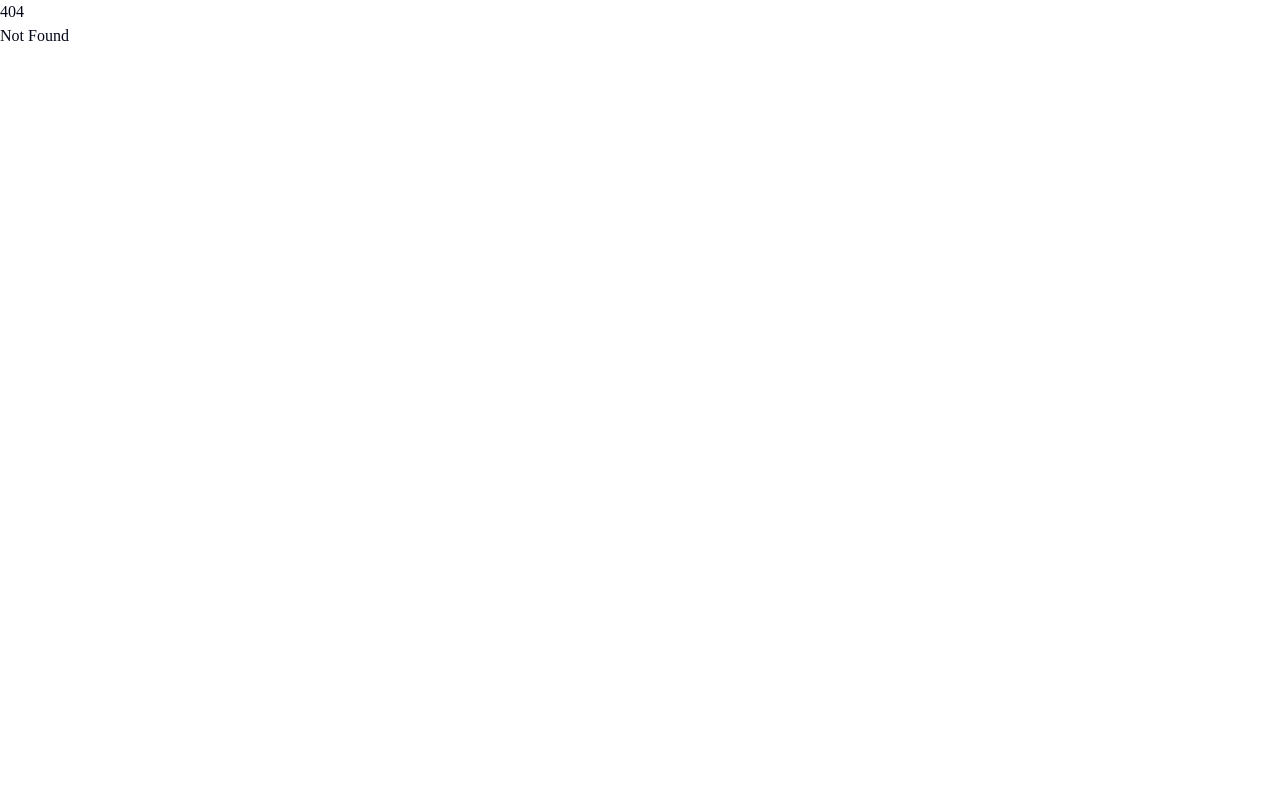
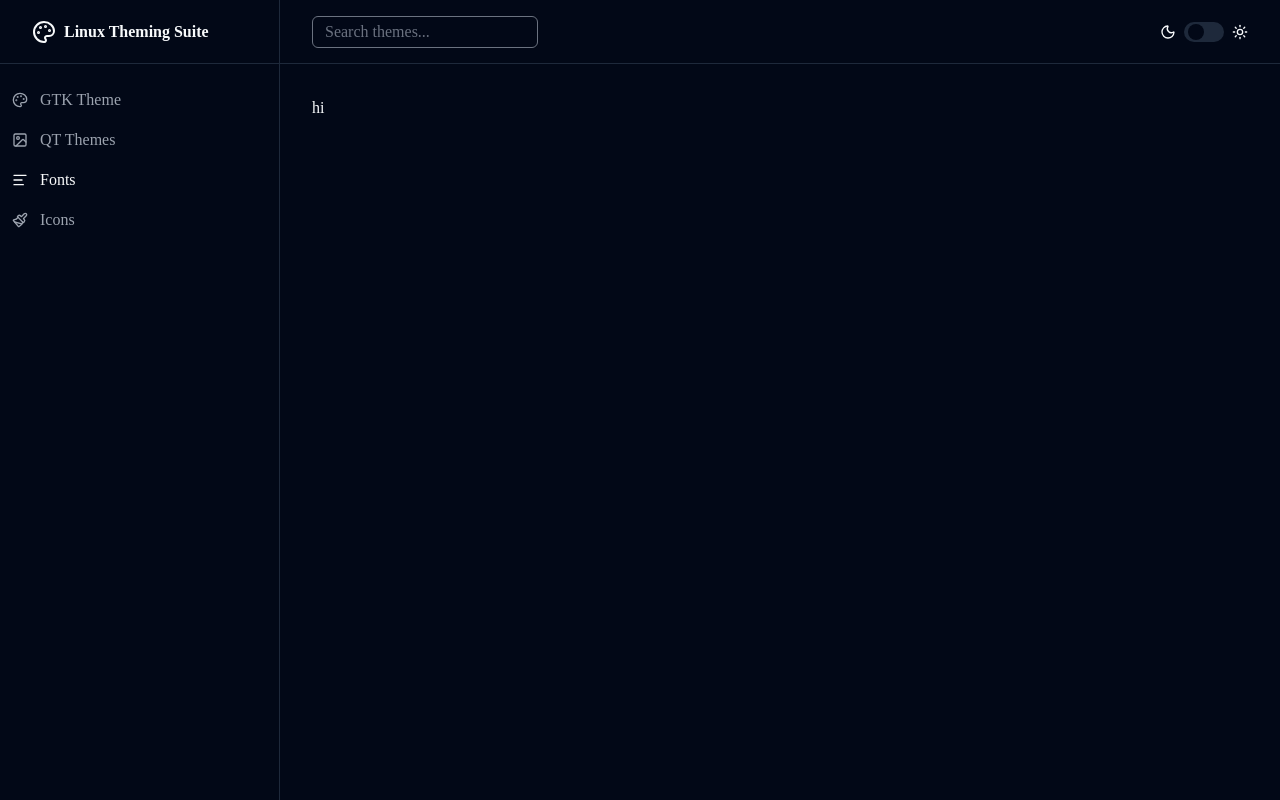
Before and after one commit to DrSh4dow/lx-theming-suite, a SvelteKit app: page /font-config in a window 1280 px wide. Before the commit this address had no page. Built offline with nearby package versions, Linux system fonts and the light colour scheme.

Commit message:
added navigation menu

```diff
--- a/src/routes/(app)/+layout.svelte
+++ b/src/routes/(app)/+layout.svelte
@@ -1,5 +1,6 @@
 <script lang="ts">
 	import Header from './Header.svelte';
+	import NavigationBar from './NavigationBar.svelte';
 </script>
 
 <main
@@ -7,7 +8,7 @@
 >
 	<Header />
 	<div class="grid grid-cols-[64px_1fr] md:grid-cols-[280px_1fr]">
-		<nav class="h-full border-r"></nav>
+		<NavigationBar />
 		<section class="overflow-y-scroll p-4 sm:p-8">
 			<slot />
 		</section>
--- /dev/null
+++ b/src/routes/(app)/NavigationBar.svelte
@@ -0,0 +1,66 @@
+<script lang="ts">
+	import { page } from '$app/stores';
+	import { cn } from '$lib/utils/cn';
+	import { ImageIcon, PaintbrushIcon, PaletteIcon, TextIcon } from 'lucide-svelte';
+</script>
+
+<nav class="h-full border-r pt-4">
+	<ul>
+		<li>
+			<a
+				href="/"
+				class={cn(
+					$page.url.pathname === '/'
+						? 'text-gray-900 dark:text-gray-50'
+						: 'text-gray-500 hover:text-gray-900 dark:text-gray-400 dark:hover:text-gray-50',
+					'flex items-center gap-3 rounded-lg px-3 py-2 transition-all '
+				)}
+			>
+				<PaletteIcon class="h-4 w-4" />
+				GTK Theme
+			</a>
+		</li>
+		<li>
+			<a
+				href="/qt-themes-config"
+				class={cn(
+					$page.url.pathname === '/qt-themes-config'
+						? 'text-gray-900 dark:text-gray-50'
+						: 'text-gray-500 hover:text-gray-900 dark:text-gray-400 dark:hover:text-gray-50',
+					'flex items-center gap-3 rounded-lg px-3 py-2 transition-all '
+				)}
+			>
+				<ImageIcon class="h-4 w-4" />
+				QT Themes
+			</a>
+		</li>
+		<li>
+			<a
+				href="/font-config"
+				class={cn(
+					$page.url.pathname === '/font-config'
+						? 'text-gray-900 dark:text-gray-50'
+						: 'text-gray-500 hover:text-gray-900 dark:text-gray-400 dark:hover:text-gray-50',
+					'flex items-center gap-3 rounded-lg px-3 py-2 transition-all '
+				)}
+			>
+				<TextIcon class="h-4 w-4" />
+				Fonts
+			</a>
+		</li>
+		<li>
+			<a
+				href="/icons-config"
+				class={cn(
+					$page.url.pathname === '/icons-config'
+						? 'text-gray-900 dark:text-gray-50'
+						: 'text-gray-500 hover:text-gray-900 dark:text-gray-400 dark:hover:text-gray-50',
+					'flex items-center gap-3 rounded-lg px-3 py-2 transition-all '
+				)}
+			>
+				<PaintbrushIcon class="h-4 w-4" />
+				Icons
+			</a>
+		</li>
+	</ul>
+</nav>
--- /dev/null
+++ b/src/routes/(app)/font-config/+page.svelte
@@ -0,0 +1 @@
+<h1>hi</h1>
--- /dev/null
+++ b/src/routes/(app)/icons-config/+page.svelte
@@ -0,0 +1 @@
+<h1>hi</h1>
--- /dev/null
+++ b/src/routes/(app)/qt-themes-config/+page.svelte
@@ -0,0 +1 @@
+<h1>hi</h1>
```
